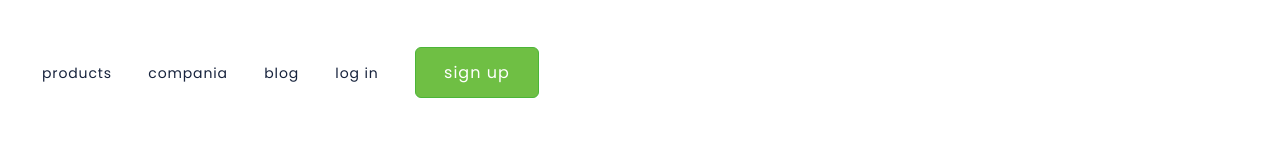
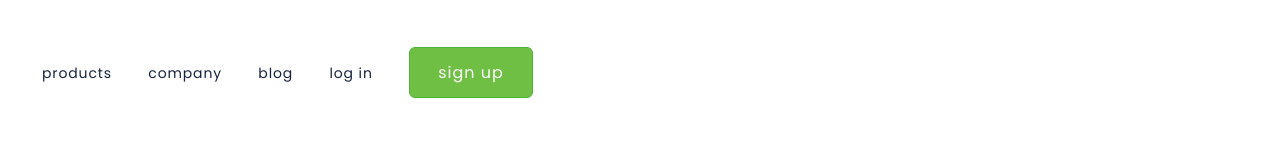
Before and after one commit to Rleite32/Wide-coverage-location, a plain HTML site: page index.html in a window 1280 px wide. Shown: the top 160 px of the page. Drawn offline with Linux system fonts and the light colour scheme.

Commit message:
link reader

```diff
--- a/index.html
+++ b/index.html
@@ -14,7 +14,7 @@
 <body>
     <header>
         <a class="link-header">products</a>
-        <a class="link-header">compania</a>
+        <a class="link-header">company</a>
         <a class="link-header">blog</a>
         <a class="link-header">log in</a>
         <button class="button-header">sign up</button>
```
